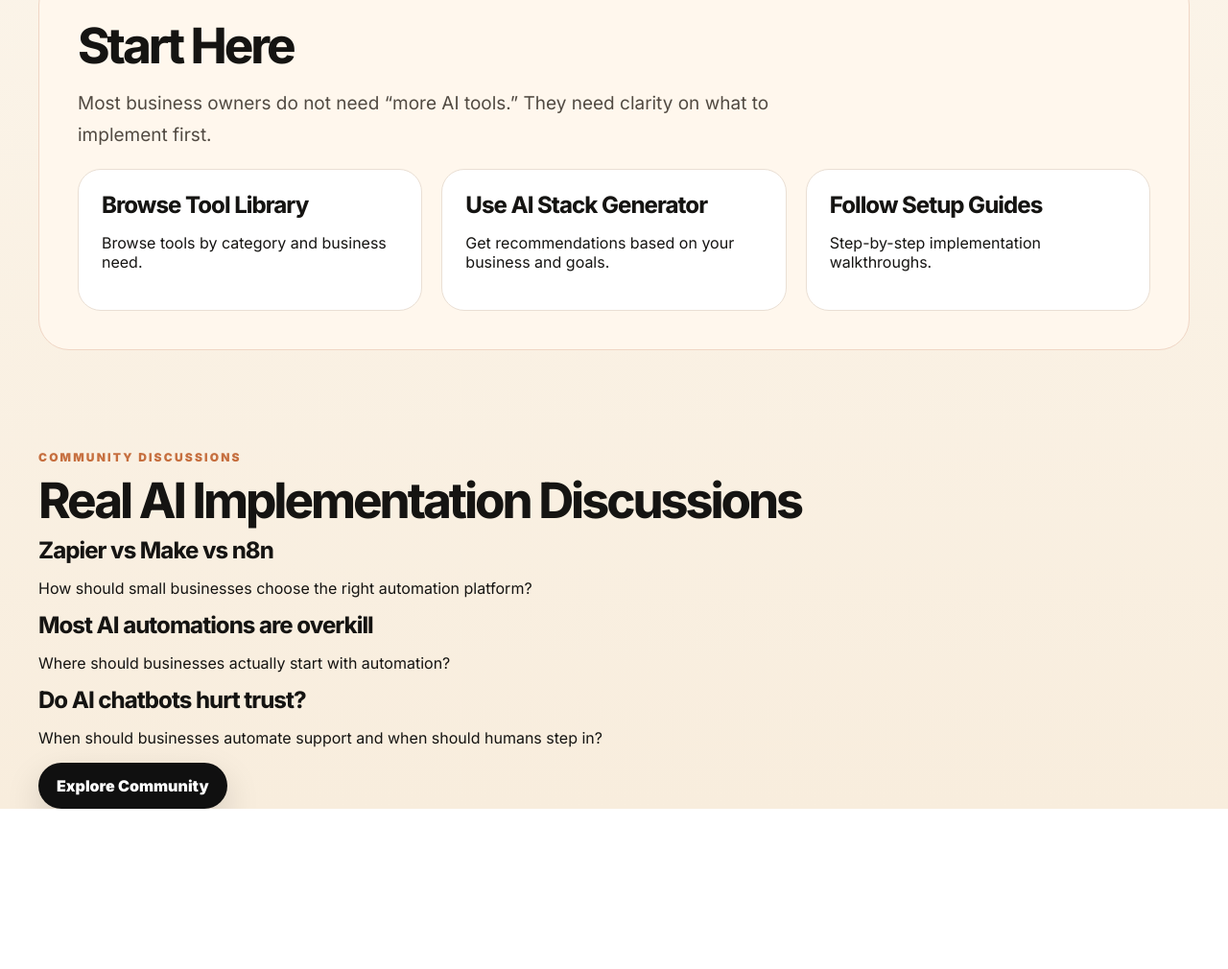
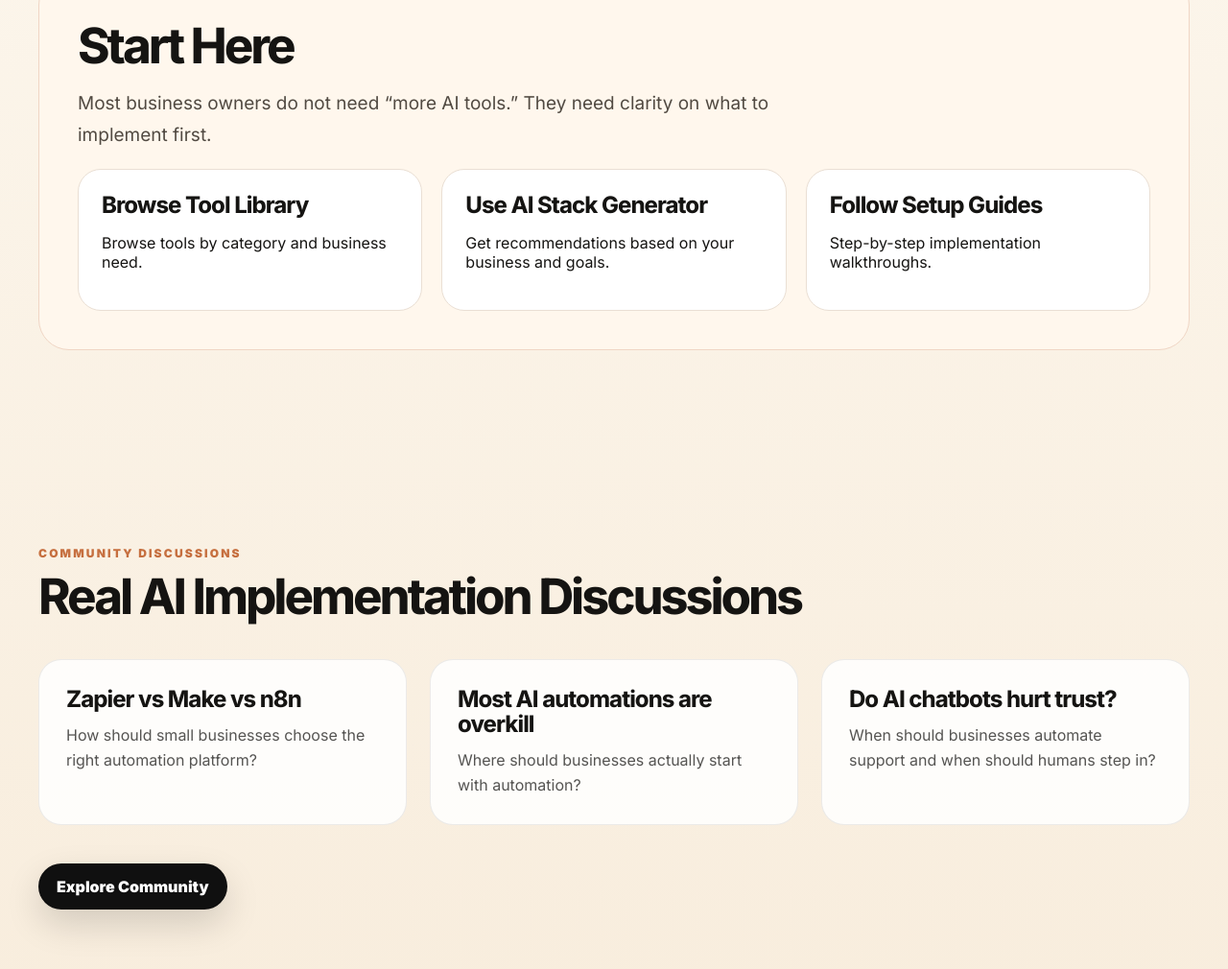
Before and after one commit to jr1213-creator/sellerinsiderhub-site, a plain HTML site: page index.html in a window 1280 px wide. Shown: the part 2496-3506 px from the top of the page at 96% size. Before the commit the page ends 3339 px from the top, so only its background shows below. Drawn offline with Linux system fonts and the light colour scheme.

Commit message:
Update styles.css

```diff
--- a/assets/css/styles.css
+++ b/assets/css/styles.css
@@ -310,3 +310,40 @@
     max-width: 280px !important;
   }
 }
+
+.community-preview {
+  padding: 100px 0;
+}
+
+.community-grid {
+  display: grid;
+  grid-template-columns: repeat(auto-fit, minmax(280px, 1fr));
+  gap: 24px;
+  margin: 40px 0;
+}
+
+.community-card {
+  display: block;
+  padding: 28px;
+  border-radius: 24px;
+  background: rgba(255,255,255,.85);
+  border: 1px solid rgba(20,20,20,.08);
+  text-decoration: none;
+  color: inherit;
+  transition: .2s ease;
+}
+
+.community-card:hover {
+  transform: translateY(-3px);
+}
+
+.community-card h3 {
+  margin-top: 0;
+  margin-bottom: 12px;
+}
+
+.community-card p {
+  margin: 0;
+  opacity: .72;
+  line-height: 1.6;
+}
```
